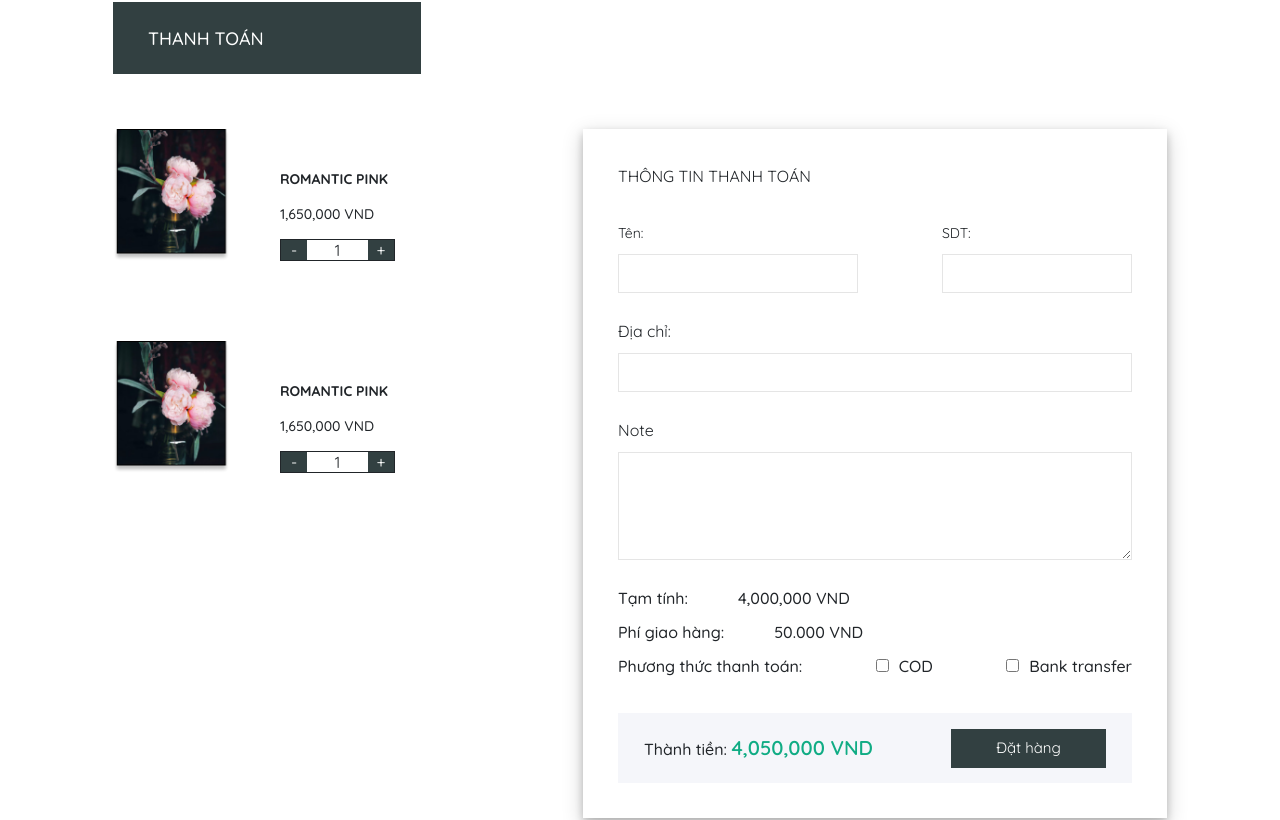
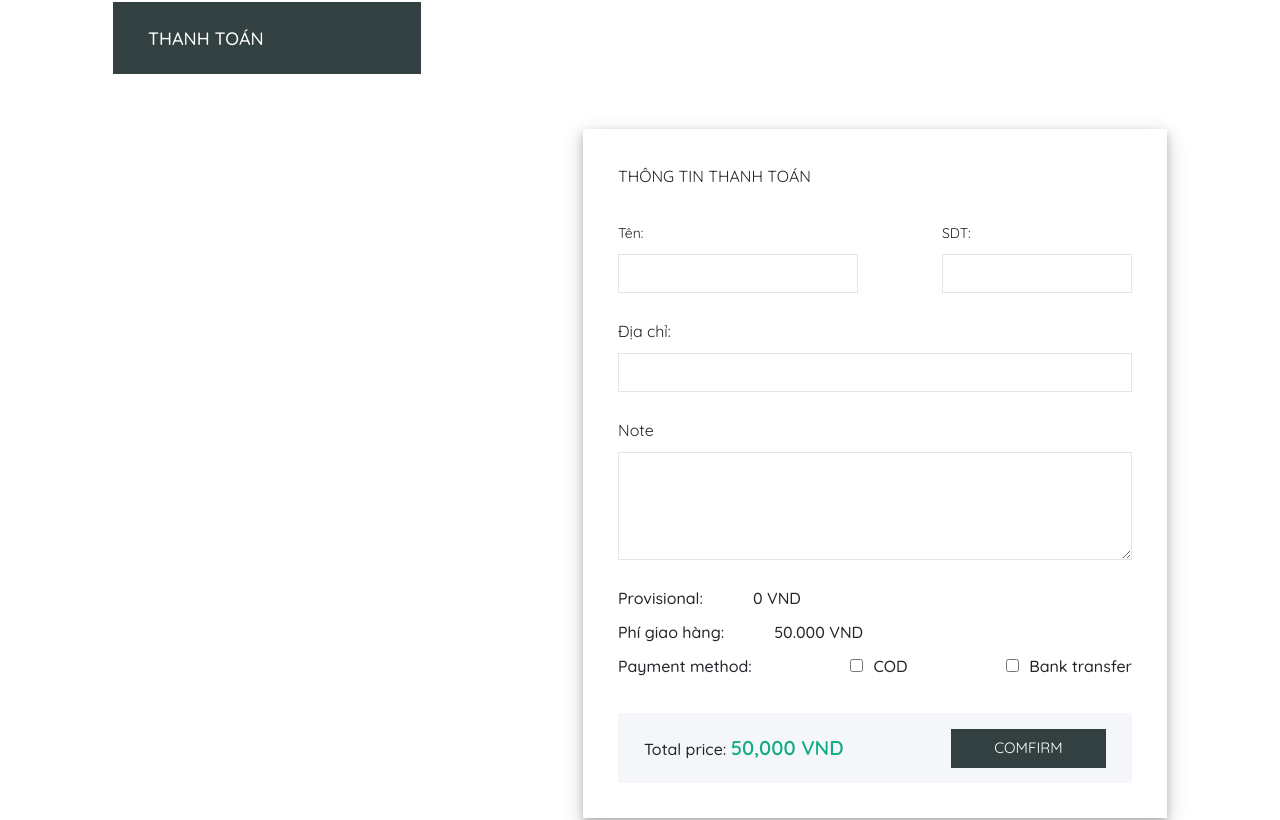
Before and after one commit to HoTrHieu/TKGD, a React (Create React App) app: page /payment in a window 1280 px wide. Shown: the part 240-1060 px from the top of the page. Built offline with nearby package versions, Linux system fonts and the light colour scheme; the HTML template or start-up script is replaced by a standard one; a web font is replaced by a local one.

Commit message:
add data payment

```diff
--- a/src/containers/CartPage/CartPage.jsx
+++ b/src/containers/CartPage/CartPage.jsx
@@ -1,12 +1,63 @@
 import React, { useState, useEffect, useContext } from 'react';
+import {compose} from 'redux';
 import withLayout from 'components/Layout';
+import CardContext from '../../cardContext';
+import { DATA_ALL } from '../../constants';
 import css from './CartPage.module.css';
-import ShopImg from 'assets/images/cartPage/shopImg1.png';
-import CardContext from '../../cardContext'
+import { withRouter } from 'react-router-dom';
 
 const CartPage = props => {
   const {listCard, updateListCard} = useContext(CardContext);
-  console.log('show: ', listCard)
+  const listOrder = listCard.reduce((prev, cur) => {
+    const product = DATA_ALL.find(item => Number(item.id) === Number(cur.id));
+    if(product) {
+      return [
+        ...prev,
+        {
+          ...product,
+          ...cur,
+        }
+      ]
+    }
+    return prev;
+  }, [])
+
+  const changeQuantity = (id, type) => {
+    const indexProduct = listCard.findIndex(item => Number(item.id) === Number(id));
+    const product = listCard[indexProduct];
+
+    if(type === '-'){
+      const newQuantity = product.quantity - 1;
+      if(newQuantity === 0) {
+        const newListCart = listCard.filter(item => Number(item.id) !== Number(id));
+        updateListCard([
+          ...newListCart
+        ])
+      }else {
+        product.quantity = newQuantity;
+        listCard[indexProduct] = product;
+        updateListCard([
+          ...listCard,
+        ])
+      }
+    }
+    else {
+      const newQuantity = product.quantity + 1;
+      if(newQuantity < 6){
+        product.quantity = newQuantity;
+        listCard[indexProduct] = product;
+        updateListCard([
+          ...listCard
+        ])
+      }
+    }
+  }
+
+  const totalPrice = listOrder.reduce((sum, item) => {
+    return sum + Number(item.price.split(' ')[0].replace(/,/g, ''))* item.quantity
+  }, 0)
+
+  const strPrice = totalPrice.toString().replace(/\B(?=(\d{3})+(?!\d))/g, ",");
 
   return (
     <div className={css.cartContainer}>
@@ -14,47 +65,32 @@ const CartPage = props => {
       <div className={css.cartContent}>
         <div className={css.cartList}>
           {
-            listCard.map(product => {
-
+            listOrder.map(product => {
               return (
                 <div className={css.cartItem}>
-                  <img className={css.itemImg} src={ShopImg}/>
+                  <img onClick={() => product.onClick(props.history)} className={css.itemImg} src={product.imgSrc}/>
                   <div className={css.itemInfo}>
                     <div className={css.itemTitle}>{product.name}</div>
-                    <div className={css.itemPrice}>1,650,000 VND</div>
+                    <div className={css.itemPrice}>{product.price}</div>
                     <div className={css.itemAction}>
-                      <button className={css.btnSub}>-</button>
-                      <span className={css.number}>1</span>
-                      <button className={css.btnAdd}>+</button>
+                      <button onClick={() => changeQuantity(product.id, '-')} className={css.btnSub}>-</button>
+                      <span className={css.number}>{product.quantity}</span>
+                      <button onClick={() => changeQuantity(product.id, '+')} className={css.btnAdd}>+</button>
                     </div>
                   </div>
                 </div>
               )
             })
           }
-
-
-          <div className={css.cartItem}>
-            <img className={css.itemImg} src={ShopImg}/>
-            <div className={css.itemInfo}>
-              <div className={css.itemTitle}>ROMANTIC PINK</div>
-              <div className={css.itemPrice}>1,650,000 VND</div>
-              <div className={css.itemAction}>
-                <button className={css.btnSub}>-</button>
-                <span className={css.number}>1</span>
-                <button className={css.btnAdd}>+</button>
-              </div>
-            </div>
-          </div>
         </div>
         <div className={css.cartInfo}>
           <div className={css.cartInfoContent}>
-            <div className={css.titleInfo}>THÔNG TIN GIỎ HÀNG</div>
+            <div className={css.titleInfo}>CART INFORMATION</div>
             <div className={css.priceInfo}>
-              <p style={{marginBottom: 0}}><span className={css.priceTitle}>Tạm tính:</span> <span className={css.priceValue}>4,150,000 VND</span></p>
-              <p className={css.vatInfo}><span className={css.priceVat}>(Chưa bao gồm thuế VAT)</span></p>
+              <p style={{marginBottom: 0}}><span className={css.priceTitle}>Provisional:</span> <span className={css.priceValue}>{strPrice} VND</span></p>
+              <p className={css.vatInfo}><span className={css.priceVat}>(VAT included)</span></p>
             </div>
-            <button className={css.btnBook}>Đặt Hàng</button>
+            <button onClick={() => props.history.push('/payment')} className={css.btnBook}>PLACE ORDER</button>
           </div>
         </div>
       </div>
@@ -62,4 +98,4 @@ const CartPage = props => {
   );
 }
 
-export default withLayout(CartPage);
+export default compose(withLayout, withRouter)(CartPage);
--- a/src/containers/CartPage/CartPage.module.css
+++ b/src/containers/CartPage/CartPage.module.css
@@ -33,7 +33,7 @@
 
 .cartItem {
     display: flex;
-    margin-bottom: 80px;
+    margin-bottom: 50px;
 }
 
 .itemImg {
--- a/src/containers/PaymentPage/PaymentPage.jsx
+++ b/src/containers/PaymentPage/PaymentPage.jsx
@@ -1,39 +1,62 @@
-import React from 'react';
+import React, {useContext} from 'react';
 import css from './PaymentPage.module.css'
 import withLayout from 'components/Layout';
 import ShopImg from 'assets/images/cartPage/shopImg1.png';
+import { withRouter } from 'react-router-dom';
+import {compose} from 'redux';
+import CardContext from '../../cardContext';
+import { DATA_ALL } from '../../constants';
 
 const PaymentPage = props => {
+  const {listCard, updateListCard} = useContext(CardContext);
+  const listOrder = listCard.reduce((prev, cur) => {
+    const product = DATA_ALL.find(item => Number(item.id) === Number(cur.id));
+    if(product) {
+      return [
+        ...prev,
+        {
+          ...product,
+          ...cur,
+        }
+      ]
+    }
+    return prev;
+  }, [])
+
+  const subPrice = listOrder.reduce((sum, item) => {
+    return sum + Number(item.price.split(' ')[0].replace(/,/g, ''))* item.quantity
+  }, 0)
+
+  const strPrice = subPrice.toString().replace(/\B(?=(\d{3})+(?!\d))/g, ",");
+  const totalPrice = (subPrice + 50000).toString().replace(/\B(?=(\d{3})+(?!\d))/g, ",");
+
+  const getPriceItem = (product) => {
+    const price = Number(product.price.split(' ')[0].replace(/,/g, ''))* product.quantity;
+    return price.toString().replace(/\B(?=(\d{3})+(?!\d))/g, ",");
+  }
+
     return (
         <div className={css.cartContainer}>
           <div className={css.cartTitle}>THANH TOÁN</div>
           <div className={css.cartContent}>
             <div className={css.cartList}>
+              {
+                listOrder.map(product => {
+                  return (
                     <div className={css.cartItem}>
-                <img className={css.itemImg} src={ShopImg}/>
+                      <img onClick={() => product.onClick(props.history)} className={css.itemImg} src={product.imgSrc}/>
                       <div className={css.itemInfo}>
-                  <div className={css.itemTitle}>ROMANTIC PINK</div>
-                  <div className={css.itemPrice}>1,650,000 VND</div>
+                        <div className={css.itemTitle}>{product.name}</div>
                         <div className={css.itemAction}>
-                    <button className={css.btnSub}>-</button>
-                    <span className={css.number}>1</span>
-                    <button className={css.btnAdd}>+</button>
+                          <span>{product.price} x {product.quantity}</span>
+                          <div className={css.breakLine}></div>
+                          <div className={css.priceItem}>{getPriceItem(product)} VND</div>
                         </div>
                       </div>
                     </div>
-
-              <div className={css.cartItem}>
-                <img className={css.itemImg} src={ShopImg}/>
-                <div className={css.itemInfo}>
-                  <div className={css.itemTitle}>ROMANTIC PINK</div>
-                  <div className={css.itemPrice}>1,650,000 VND</div>
-                  <div className={css.itemAction}>
-                    <button className={css.btnSub}>-</button>
-                    <span className={css.number}>1</span>
-                    <button className={css.btnAdd}>+</button>
-                  </div>
-                </div>
-              </div>
+                  )
+                })
+              }
             </div>
             <div className={css.cartInfo}>
               <div className={css.cartInfoContent}>
@@ -63,15 +86,15 @@ const PaymentPage = props => {
                 </div> */}
                 <div className={css.deliveryContainer}>
                 <div className={css.delivery}>
-                    <span>Tạm tính:</span>
-                    <span>4,000,000 VND</span>
+                    <span>Provisional:</span>
+                    <span>{strPrice} VND</span>
                   </div>
                   <div className={css.delivery}>
                     <span>Phí giao hàng:</span>
                     <span>50.000 VND</span>
                   </div>
                   <div className={css.method}>
-                    <span>Phương thức thanh toán: </span>
+                    <span>Payment method: </span>
                     <div className={css.cod}>
                       <input type="checkbox" />
                       <label>COD</label>
@@ -85,9 +108,9 @@ const PaymentPage = props => {
                 {/* <button className={css.btnBook}>Đặt Hàng</button> */}
                 <div className={css.totlaContainer}>
                   <div className={css.priceInfo}>
-                    <span>Thành tiền: <span className={css.price}>4,050,000&nbsp;VND</span></span>
+                    <span>Total price: <span className={css.price}>{totalPrice}&nbsp;VND</span></span>
                   </div>
-                  <button className={css.btnOrder}>Đặt hàng</button>
+                  <button className={css.btnOrder}>COMFIRM</button>
                 </div>
               </div>
             </div>
@@ -96,4 +119,4 @@ const PaymentPage = props => {
       );
 };
 
-export default withLayout(PaymentPage);
+export default compose(withLayout, withRouter)(PaymentPage);
--- a/src/containers/PaymentPage/PaymentPage.module.css
+++ b/src/containers/PaymentPage/PaymentPage.module.css
@@ -28,12 +28,12 @@
 
 
 .cartList{
-
+    width: 35%;
 }
 
 .cartItem {
     display: flex;
-    margin-bottom: 80px;
+    margin-bottom: 50px;
 }
 
 .itemImg {
@@ -58,22 +58,29 @@
 .itemTitle{
     font-size: 14px;
     font-weight: 700;
-    margin-bottom: 14px;
+    margin-bottom: 10px;
 }
 
 .itemPrice{
     font-size: 14px;
     font-weight: 500;
-    margin-bottom: 14px;
+    margin-bottom: 2px;
 }
 
 .itemAction{
-    width: 115px;
-    height: 22px;
-    border: 1px solid;
+
+}
+
+.breakLine {
+    width: 100%;
+    height: 2px;
+    background-color: black;
+    margin: 3px 0;
+}
+
+.priceItem {
     display: flex;
-    justify-content: space-between;
-    align-items: center;
+    justify-content: flex-end;
 }
 
 .btnSub, .btnAdd{
```
Lines whose indentation alone changed are shown as unchanged.
